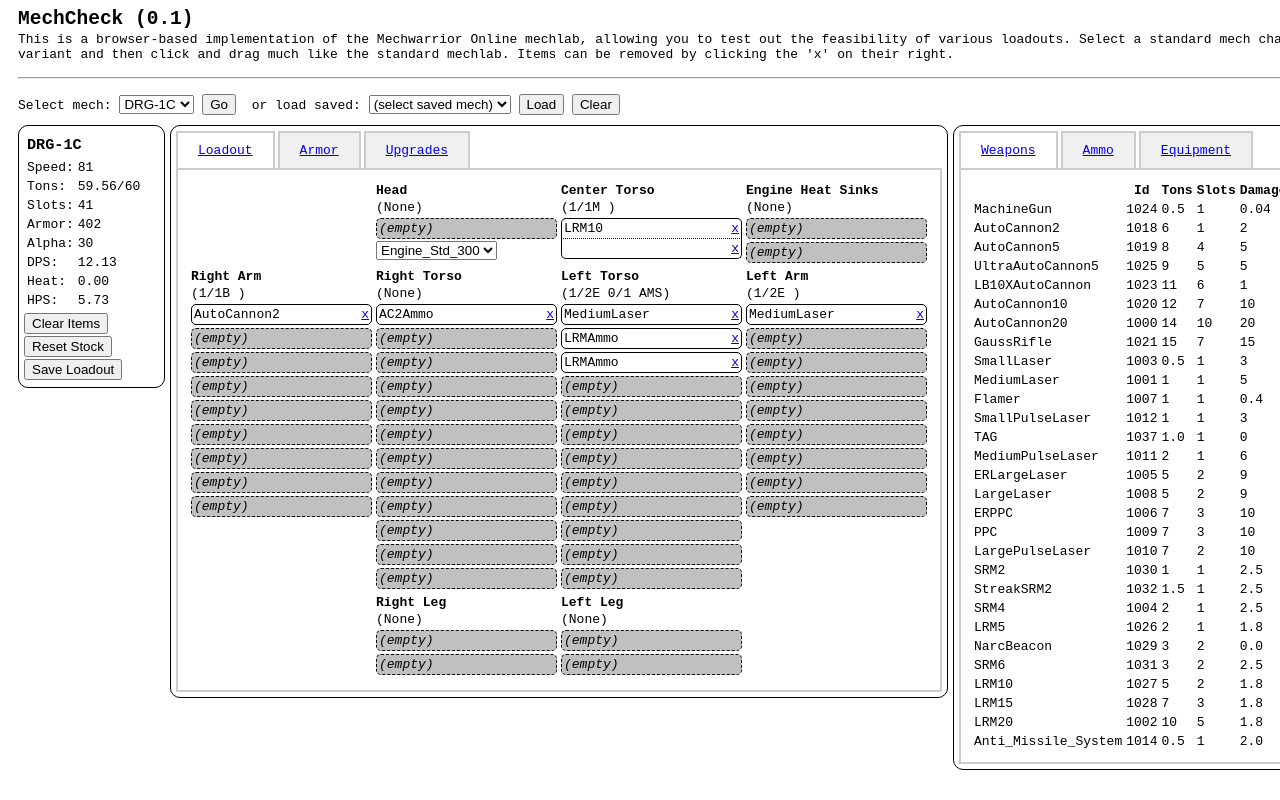
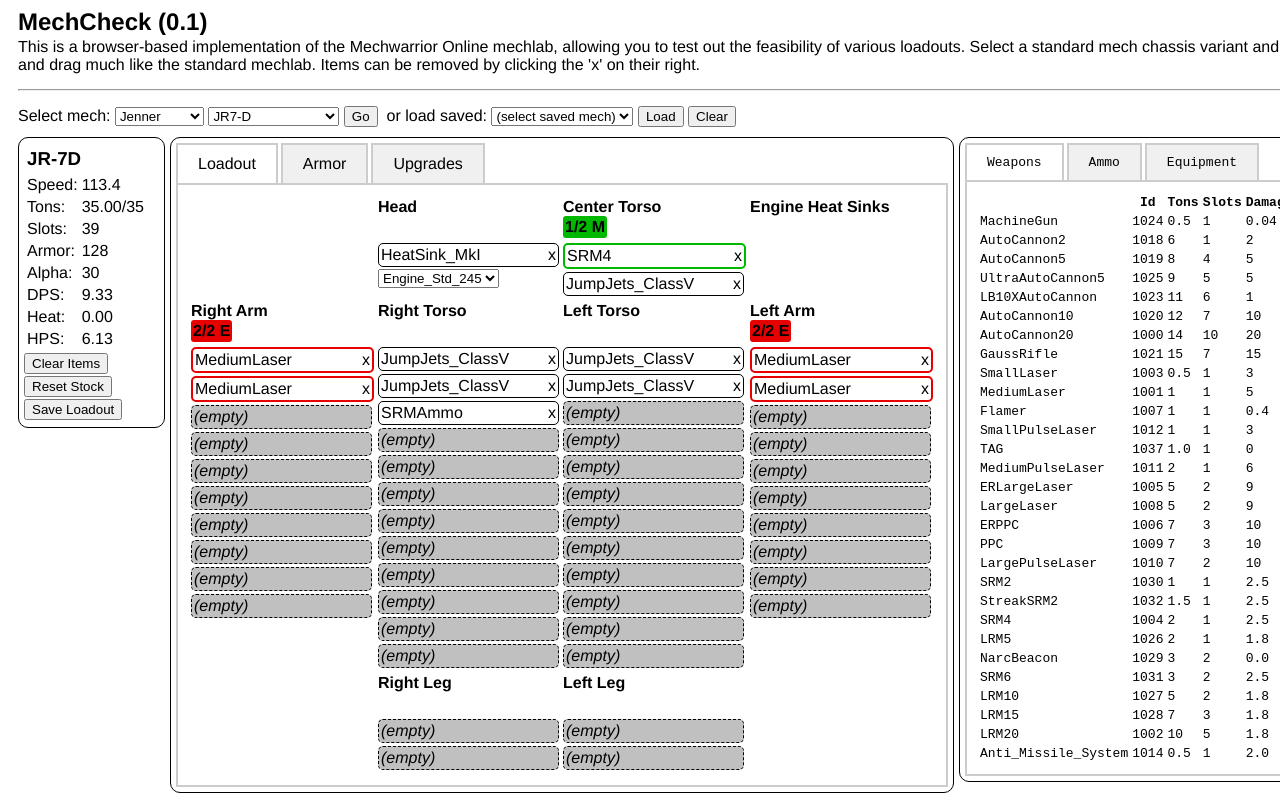
Before and after one commit to neal-erickson/ko-mech-lab, a plain HTML site: page index.html in a window 1280 px wide. Both pictures are taken after a click on the button "Go". Shown: the top 800 px of the page. Drawn offline with Linux system fonts and the light colour scheme.

Commit message:
Reworked mech loading into 2 drop downs; created hardpoint colored display; weapon slots are color coded correspondingly; new overall font

```diff
--- a/index.html
+++ b/index.html
@@ -37,9 +37,11 @@
 			<div id="chassisSelection" style="margin-bottom: 10px;">
 				<span>Select mech:</span>
 				<select id="chassisSelect" data-bind="
-					options: mechChoices,
-					optionsText: function(option){ return option.name.toUpperCase(); },
-					value: selectedMech">
+					options: mechChassis,
+					optionsText: function(option){ return option.name; },
+					value: selectedChassis">
+				</select>
+				<select id="variantSelect" data-bind="options: variantOptions, optionsText: function(option){ return option.name.toUpperCase(); }, value: selectedVariant">
 				</select>
 				<button id="buttonSelectMech" data-bind="click: selectMech">Go</button>
 
@@ -49,7 +51,7 @@
 				<button id="clearButton" data-bind="click: clearSaved">Clear</button>
 			</div>
 
-			<div data-bind="with: mechViewModel, visible: mechChosen" style="display:none;">
+			<div data-bind="with: mechViewModel, visible: mechChosen" style="display:none;" class="primary-container">
 				<!--Mech Overview-->
 				<div class="content-block" style="float:left;width:135px;">
 					<table>
@@ -395,12 +397,16 @@
 
 		<script type="text/html" id="component-template">
 			<b><span data-bind="text: name, css: { 'invalid': criticalSlotsInvalid }"></span></b>
-			<p>
-				<span id="hardpointDisplayTextSpan" data-bind="text: hardpointDisplayText" />
-			</p>
+			<div class="hardpoint-summary">
+				<div class="ballistic" data-bind="visible: ballisticHardpoints() > 0, text: ballisticHardpointDisplayText"></div>
+				<div class="energy" data-bind="visible: energyHardpoints() > 0, text: energyHardpointDisplayText" >E</div>
+				<div class="missile" data-bind="visible: missileHardpoints() > 0, text: missileHardpointDisplayText" >M</div>
+				<!--<div class="none" data-bind="visible: !missileHardpoints() && !energyHardpoints() && !ballisticHardpoints()">empty</span>-->
+			</div>
+			<div style="clear:both;"></div>
 			<ul class="slot-list"
 				data-bind="foreach: displaySlots, jqueryui : { widget: 'droppable', options: { accept: accept, activeClass: 'dropHighlight', drop: drop } }, delegatedHandler: 'click'">
-				<li data-bind="css: { 'first': first, 'last': last, 'empty': empty, 'removeable': removeable }">
+				<li data-bind="css: { 'first': first, 'last': last, 'empty': empty, 'removeable': removeable, 'energy': energy, 'ballistic': ballistic, 'missile': missile }">
 					<span class="name" data-bind="text: name"></span>
 					<a href="#" style="float:right;" data-bind="visible: removeable"
 						data-click="removeItem">x</a>
--- a/js/core.js
+++ b/js/core.js
@@ -39,30 +39,57 @@
 		// Load items from separate namespace
 		self.items = mechlab_items;
 
-		// Currently, hardcoding implemented mechs
-		//self.mechChoices = ko.observableArray(self.items.mechs);
-		self.mechChoices = ko.observableArray([
-			{
-				id: "11",
-				name: "DRG-1C"
-			},
-			{
-				id: "37",
-				name: "CDA-2A"
-			},
-			{
-				id: 32,
-				name: "AWS-9M"
-			},
-			{
-				id: "35",
-				name: "RVN-4X"
-			},
-			{
-				id: 21,
-				name: "HBK-4J"
+		// Create double drop down for mech chassis + variant
+		self.mechChoices = ko.observableArray(self.items.mechs);
+
+		var Chassis = function(name, prefix){
+			this.name = name;
+			this.prefix = prefix;
+		}
+		self.selectedChassis = ko.observable();
+		self.mechChassis = ko.observableArray([
+			//new Chassis("Commando", "com"),
+			new Chassis("Jenner", "jr7"),
+			new Chassis("Dragon", "drg"),
+			new Chassis("Hunchback", "hbk")
+		]);
+
+		self.selectedVariant = ko.observable();
+		self.variantOptions = ko.computed(function() {
+			if(!self.selectedChassis()) {
+				return [];
 			}
-		]);
+			return self.mechChoices().filter(function(mech){
+				return mech.name.toLowerCase().substring(0, 3) == self.selectedChassis().prefix.toLowerCase();
+			});
+		});//.extend({logChange: 'vo'});
+
+		// self.mechChoices = ko.observableArray([
+		// 	{
+		// 		id: "11",
+		// 		name: "DRG-1C"
+		// 	},
+		// 	{
+		// 		id: "37",
+		// 		name: "CDA-2A"
+		// 	},
+		// 	{
+		// 		id: 32,
+		// 		name: "AWS-9M"
+		// 	},
+		// 	{
+		// 		id: "35",
+		// 		name: "RVN-4X"
+		// 	},
+		// 	{
+		// 		id: 21,
+		// 		name: "HBK-4J"
+		// 	},
+		// 	{
+		// 		id: 3,
+  //        		name: "JR7-D",
+		// 	}
+		// ]);
 
 		var getSavedMechs = function() {
 			var saved = [];
@@ -100,7 +127,7 @@
 
 		// Callback for selecting mech variant
 		self.selectMech = function() {
-			var mech = mechlab_loadouts.load(self.selectedMech().id);
+			var mech = mechlab_loadouts.load(self.selectedVariant().id);
 			loadIntoView(mech);
 		};
 
--- a/js/enums.js
+++ b/js/enums.js
@@ -5,6 +5,22 @@
 	        this[constantsList[i]] = i;
 	    }
 	    this.allValues = constantsList;
+
+	    this.getName = function(value){
+	    	//debugger;
+	    	var name = null;
+	    	this.allValues.forEach(function(constant){
+				if(this[constant] == value){
+					name = constant;
+					return false;
+				}
+			}, this);
+			return name;
+	    };
+
+	    if(Object.freeze){
+	    	Object.freeze(this);
+	    }
 	}
 
 	Enum.prototype.values = function() {
@@ -23,7 +39,17 @@
 	mechlab_enums.weaponTypes = {
 		ballistic: 0,
 		energy: 1,
-		missile: 2
+		missile: 2,
+		ams: 4
+	};
+
+	mechlab_enums.getWeaponType = function(value){
+		mechlab_enums.weaponTypes.forEach(function(weaponType){
+			if(mechlab_enums.weaponTypes[weaponType] === value){
+				return weaponType;
+			}
+		})
+		return null; // failure default
 	};
 
 	// Adding a lookup for tonnage vs structure values
--- a/js/mech.js
+++ b/js/mech.js
@@ -163,34 +163,53 @@
     			return component.missileHardpoints() - component.missileHardpointsUsed();
     		});//.extend({ logChange: 'missileSlotsOpen'});
 
+            var createHardpointDisplayText = function(used, total, type){
+                return used + '/' + total + ' ' + type;
+            }
+            component.ballisticHardpointDisplayText = ko.computed(function() {
+                return createHardpointDisplayText(component.ballisticHardpointsUsed(), component.ballisticHardpoints(), 'B');
+            });
+            component.energyHardpointDisplayText = ko.computed(function() {
+                return createHardpointDisplayText(component.energyHardpointsUsed(), component.energyHardpoints(), 'E');
+            });
+            component.missileHardpointDisplayText = ko.computed(function() {
+                return createHardpointDisplayText(component.missileHardpointsUsed(), component.missileHardpoints(), 'M');
+            });
+
     		component.hardpointDisplayText = ko.computed(function() {
     			var text = '';
     			if(component.ballisticHardpoints() > 0) {
-    				text += component.ballisticHardpointsUsed() + '/' + component.ballisticHardpoints() + 'B ';
+    				//text += component.ballisticHardpointsUsed() + '/' + component.ballisticHardpoints() + '<span class="ballistic">B</span> ';
+                    text += '<span class="ballistic">' + component.ballisticHardpointsUsed() + '/' + component.ballisticHardpoints() + 'B</span';
     			}
     			if(component.energyHardpoints() > 0) {
-    				text += + component.energyHardpointsUsed() + '/' + component.energyHardpoints() + 'E ';
+    				text += '<span class="energy">' + component.energyHardpointsUsed() + '/' + component.energyHardpoints() + 'E</span>';
     			}
     			if(component.missileHardpoints() > 0) {
-    				text += component.missileHardpointsUsed() + '/' + component.missileHardpoints() + 'M ' ;
+    				text += '<span class="missile">' + component.missileHardpointsUsed() + '/' + component.missileHardpoints() + 'M</span>' ;
     			}
     			if(component.ams()) {
-    				text += component.amsUsed() + '/1 AMS';
+    				text += '<span class="ams">' + component.amsUsed() + '/1AMS</span>';
     			}
 
                 if(text === ''){
-                    return '(None)';
+                    return 'None';
                 }
-    			return '(' + text + ')';
+    			return text;
     		});
 
             var Slot = function(name, options){
                 this.name = name;
+
                 this.data = options.data || {};
                 this.empty = options.empty || false;
                 this.removeable = options.removeable || false;
                 this.first = options.first || false;
                 this.last = options.last || false;
+
+                this.energy = options.energy || false;
+                this.missile = options.missile || false;
+                this.ballistic = options.ballistic || false;
             };
 
             var isRemoveable = function(item){
@@ -213,8 +232,14 @@
                                 data: item,
                                 removeable: isRemoveable(item),
                                 first: i == 0,
-                                last: i == item.slots - 1
+                                last: i == item.slots - 1,
+                                ballistic: item.isWeapon() && item.weaponStats.type == 0,
+                                energy: item.isWeapon() && item.weaponStats.type == 1,
+                                missile: item.isWeapon() && item.weaponStats.type == 2,
                             });
+                            // if(item.isWeapon()){
+                            //     slot.type = mechlab_enums.betterWeaponTypes.getName(item.weaponStats.type);
+                            // }
                             slots.push(slot);
     					};
                     } else {
--- a/js/mech_loadouts.js
+++ b/js/mech_loadouts.js
@@ -124,7 +124,8 @@
 		autocannon2: 1018,
 		machineGun: 1024,
 		streakSrm2: 1032,
-		srm6:1031,
+		srm4: 1004,
+		srm6: 1031,
 		lrm10: 1027
 	};
 
@@ -145,6 +146,7 @@
 	var engines = {
 		std175: 3233,
 		std200: 3238,
+		std245: 3247,
 		std300: 3258,
 		std320: 3262,
 		xl320: 3362
@@ -233,4 +235,22 @@
 		}
 	);
 
+	mechlab_loadouts.loadouts['3'] = new mechlab_loadouts.mechLoadout(
+		"JR-7D",
+		35,
+		[14, 20, 6, 16, 8, 16, 8, 8, 8, 12, 12],
+		engines.std245,
+		{
+			head: new mechlab_loadouts.componentLayout({items: [modules.heatSink]}),
+			centerTorso: new mechlab_loadouts.componentLayout({items: [weapons.srm4, modules.jumpJetV], missile: 2}),
+			rightTorso: new mechlab_loadouts.componentLayout({items:[modules.jumpJetV, modules.jumpJetV, ammo.srm]}),
+			leftTorso: new mechlab_loadouts.componentLayout({items: [modules.jumpJetV, modules.jumpJetV], ams: true }),
+			rightArm: new mechlab_loadouts.componentLayout({slots: 10, items: [weapons.mediumLaser, weapons.mediumLaser], energy: 2}),
+			leftArm: new mechlab_loadouts.componentLayout({slots: 10, items: [weapons.mediumLaser, weapons.mediumLaser], energy: 2})
+		},
+		{
+			jumpJets: true
+		}
+	);
+
 })(jQuery);
--- a/site.css
+++ b/site.css
@@ -1,7 +1,7 @@
 /* Core styles */
 
 body {
-	font-family: monospace;
+	font-family: Helvetica;
 }
 
 div#primary {
@@ -20,15 +20,16 @@ p, h1, h2, h3 {
 	margin-bottom: 2px;
 }
 
-ul.slot-list {
-	font-family: monospace;
-	list-style-type: none;
-	padding-left: 0px;
-	margin-top: 2px;
-	margin-bottom: 2px;
+a {
+	text-decoration: none;
+	color: inherit;
 }
 
 /* Primary layout styles */
+
+div.primary-container {
+	background-color: black;
+}
 
 div.area {
 	border: solid 1px black;
@@ -69,6 +70,13 @@ table#armorLocations input {
 
 div#itemTabs {
 	font-family: monospace;
+}
+
+ul.slot-list {
+	list-style-type: none;
+	padding-left: 0px;
+	margin-top: 2px;
+	margin-bottom: 2px;
 }
 
 div#itemTabs ul {
@@ -117,6 +125,26 @@ div.loadout-container ul li.empty {
 	font-style: italic;
 	background-color: #C0C0C0;
 }
+div.loadout-container ul li.energy,
+div.loadout-container ul li.ballistic,
+div.loadout-container ul li.missile {
+	border-width: 2px;
+}
+
+div.loadout-container ul li.energy {
+	/*color: #FF3333;*/
+	/*background-color: #FF3333;*/
+	border-color: #E60000;
+}
+
+div.loadout-container ul li.ballistic {
+	border-color: #FFD119;
+	border-width: 2px;
+}
+
+div.loadout-container ul li.missile {
+	border-color: #00B800;
+}
 
 div.loadout-container ul li.removeable {
 	/*background:none;*/
@@ -128,6 +156,34 @@ div.loadout-container ul.dropHighlight {
 
 div.loadout-container .invalid {
 	color:red;
+}
+
+/* hardpoint display */
+
+.hardpoint-summary {
+	clear: both;
+	height:24px;
+}
+
+.hardpoint-summary div {
+	color:black;
+	font-weight: bold;
+	margin-right: 5px;
+	float: left;
+	padding:2px;
+	border-radius: 3px;
+}
+
+.hardpoint-summary .ballistic {
+	background-color: #FFD119;
+}
+
+.hardpoint-summary .energy {
+	background-color: #E60000;
+}
+
+.hardpoint-summary .missile {
+	background-color: #00B800;
 }
 
 /* jQueryUI tabs overridden */
```
